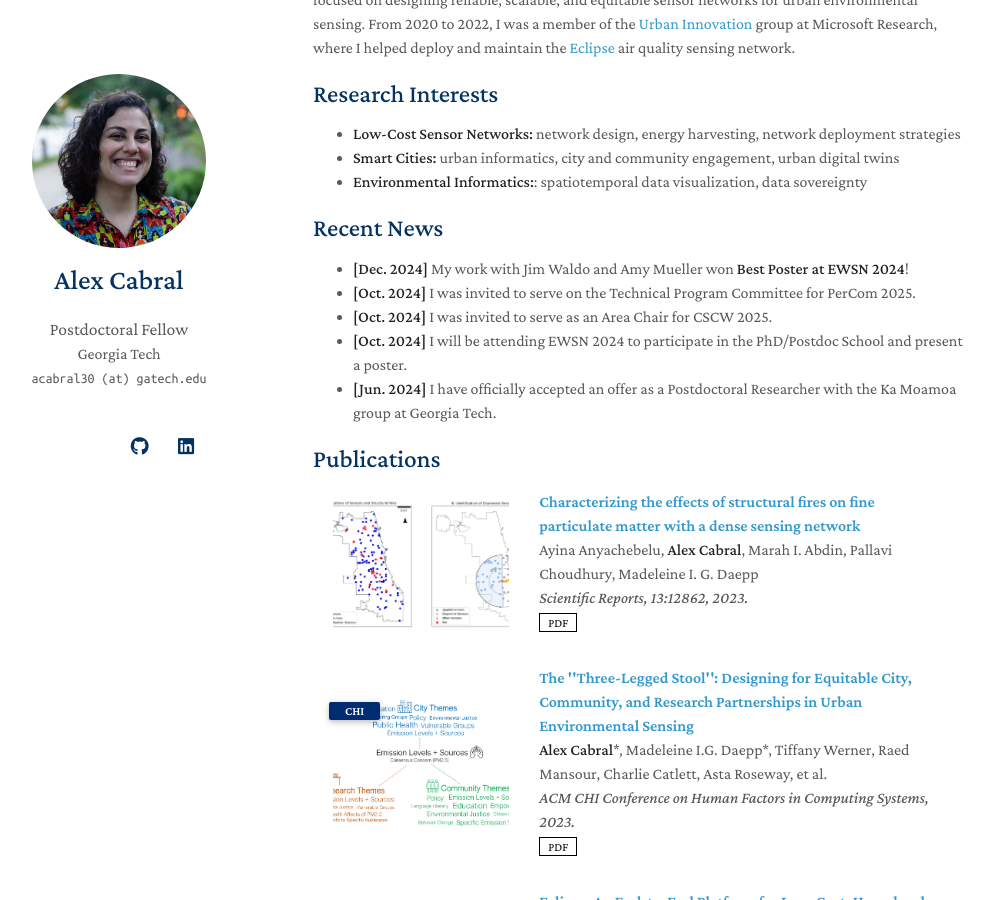
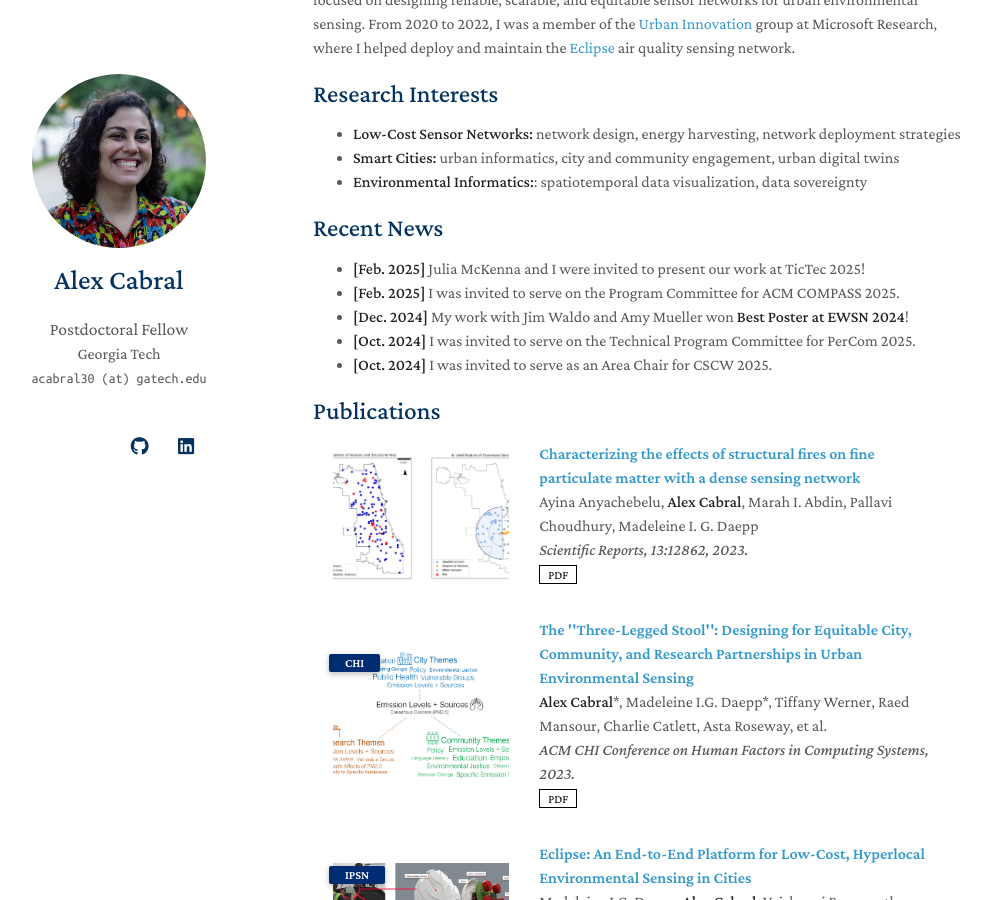
Before and after one commit to a-cabral/a-cabral.github.io, a Jekyll site: the page built from index.md, in a window 1280 px wide and 900 px high, scrolled down 309 px. Shown: the whole window, without its empty margins (157-1151 px from the left). Built offline with Jekyll 4.4.1, drawn with Linux system fonts in a browser that asks for light colours; nearby versions of some CDN libraries; a style sheet for code colours, icons or effects is not loaded; our own code applies the rules of GitHub Pages for plain Markdown files.

Commit message:
Update index.md

```diff
--- a/index.md
+++ b/index.md
@@ -17,11 +17,12 @@ I earned a PhD in Computer Science from Harvard University, where I was co-advis
 
 ## Recent News
 
+- **[Feb. 2025]** Julia McKenna and I were invited to present our work at TicTec 2025!
+- **[Feb. 2025]** I was invited to serve on the Program Committee for ACM COMPASS 2025.
 - **[Dec. 2024]** My work with Jim Waldo and Amy Mueller won **Best Poster at EWSN 2024**!
 - **[Oct. 2024]** I was invited to serve on the Technical Program Committee for PerCom 2025.
 - **[Oct. 2024]** I was invited to serve as an Area Chair for CSCW 2025.
-- **[Oct. 2024]** I will be attending EWSN 2024 to participate in the PhD/Postdoc School and present a poster.
-- **[Jun. 2024]** I have officially accepted an offer as a Postdoctoral Researcher with the Ka Moamoa group at Georgia Tech.
+
 
 
 
```
